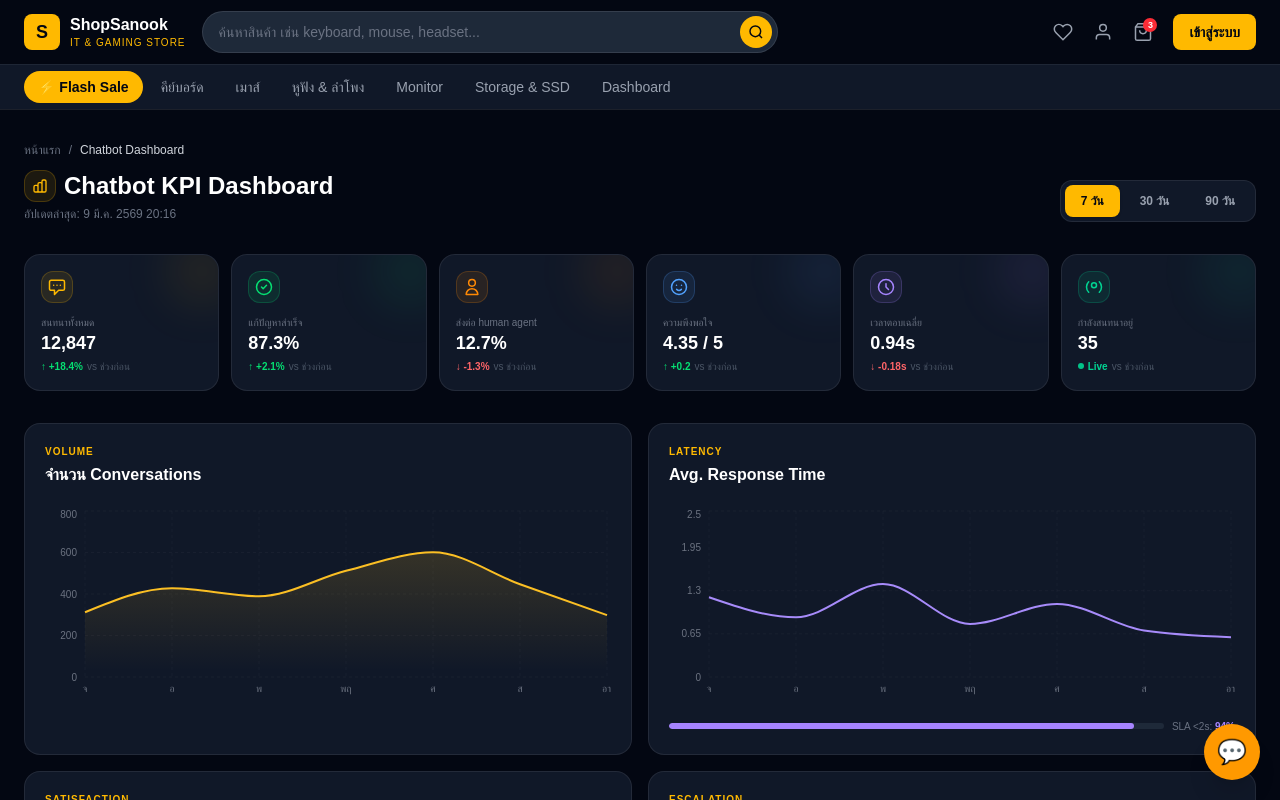
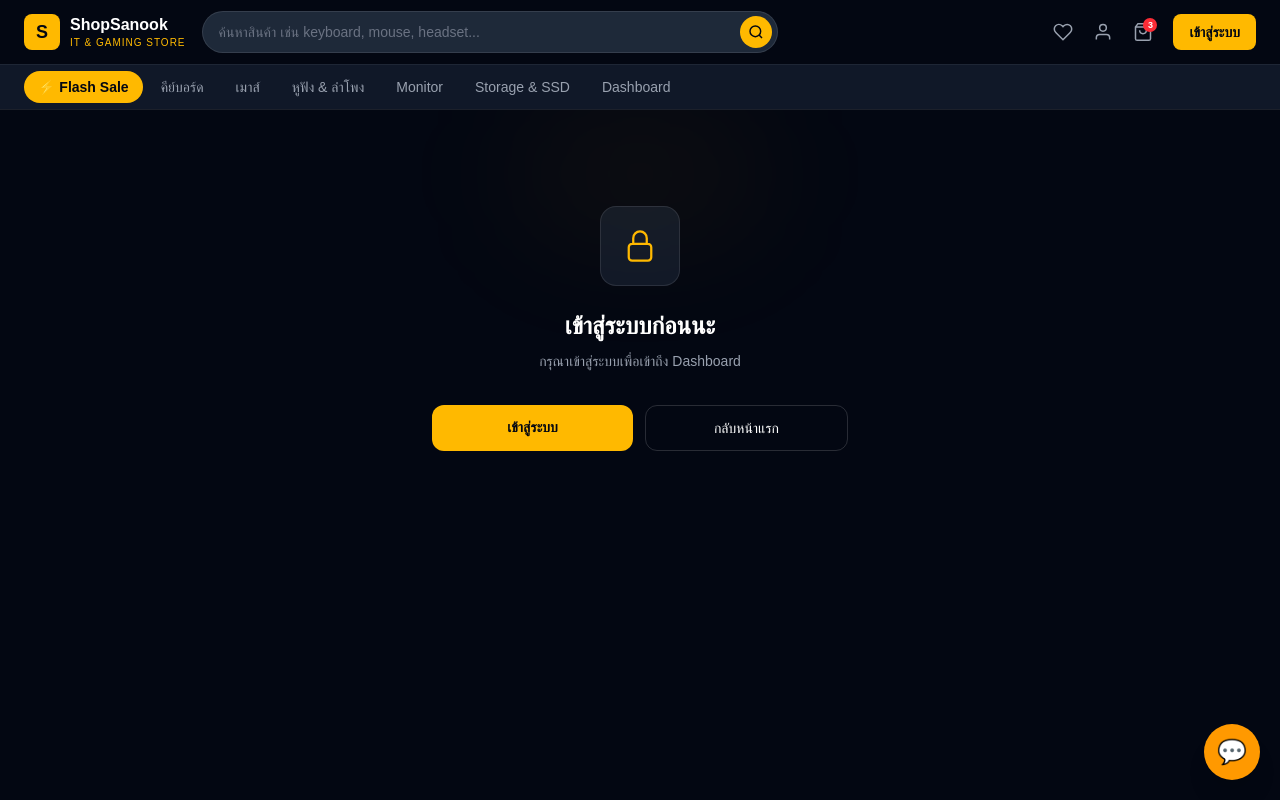
Before and after one commit to attaponMax/shop_it, a Next.js app: page /dashboard in a window 1280 px wide. Shown: the top 800 px of the page. Built offline with nearby package versions, Linux system fonts and the light colour scheme.

Commit message:
update dashboard

```diff
--- a/app/dashboard/page.js
+++ b/app/dashboard/page.js
@@ -197,8 +197,86 @@ function SectionHeader({ label, title }) {
   );
 }
 
+// ─── Mock Auth ────────────────────────────────────────────────
+// เปลี่ยนเป็น true เพื่อจำลอง login / false เพื่อทดสอบ redirect
+const MOCK_IS_LOGGED_IN = false;
+const MOCK_USER = { name: "สมชาย ใจดี", email: "somchai@email.com", role: "admin" };
+// เปลี่ยนเป็น false เพื่อทดสอบ user ที่ไม่ใช่ admin
+const MOCK_IS_ADMIN = MOCK_USER.role === "admin";
+
+// ─── Not Logged In Screen ─────────────────────────────────────
+function NotLoggedIn() {
+  return (
+    <div className="min-h-screen bg-gray-950 text-white">
+      <Navbar />
+      <div className="max-w-md mx-auto px-4 py-24 flex flex-col items-center text-center relative">
+        <div className="absolute top-0 left-1/2 -translate-x-1/2 w-64 h-32 bg-amber-400/5 rounded-full blur-3xl pointer-events-none" />
+        <div className="w-20 h-20 rounded-2xl bg-gray-900 border border-white/10 flex items-center justify-center mb-6">
+          <svg className="w-9 h-9 text-amber-400" fill="none" stroke="currentColor" strokeWidth={1.5} viewBox="0 0 24 24">
+            <path strokeLinecap="round" strokeLinejoin="round" d="M16.5 10.5V6.75a4.5 4.5 0 10-9 0v3.75m-.75 11.25h10.5a2.25 2.25 0 002.25-2.25v-6.75a2.25 2.25 0 00-2.25-2.25H6.75a2.25 2.25 0 00-2.25 2.25v6.75a2.25 2.25 0 002.25 2.25z" />
+          </svg>
+        </div>
+        <h1 className="text-2xl font-bold text-white mb-2">เข้าสู่ระบบก่อนนะ</h1>
+        <p className="text-gray-400 text-sm mb-8 leading-relaxed">
+          กรุณาเข้าสู่ระบบเพื่อเข้าถึง Dashboard
+        </p>
+        <div className="flex flex-col sm:flex-row gap-3 w-full">
+          <a href="/login" className="flex-1 text-center bg-amber-400 hover:bg-amber-300 text-gray-950 font-bold py-3 rounded-xl text-sm transition-all hover:-translate-y-0.5 hover:shadow-[0_8px_24px_rgba(251,191,36,0.3)]">
+            เข้าสู่ระบบ
+          </a>
+          <a href="/" className="flex-1 text-center border border-white/15 hover:bg-white/5 text-white font-medium py-3 rounded-xl text-sm transition-colors">
+            กลับหน้าแรก
+          </a>
+        </div>
+      </div>
+    </div>
+  );
+}
+
+// ─── Access Denied Screen ─────────────────────────────────────
+function AccessDenied() {
+  return (
+    <div className="min-h-screen bg-gray-950 text-white">
+      <Navbar />
+      <div className="max-w-md mx-auto px-4 py-24 flex flex-col items-center text-center relative">
+        <div className="absolute top-0 left-1/2 -translate-x-1/2 w-64 h-32 bg-red-500/5 rounded-full blur-3xl pointer-events-none" />
+        <div className="w-20 h-20 rounded-2xl bg-gray-900 border border-red-500/20 flex items-center justify-center mb-6">
+          <svg className="w-9 h-9 text-red-400" fill="none" stroke="currentColor" strokeWidth={1.5} viewBox="0 0 24 24">
+            <path strokeLinecap="round" strokeLinejoin="round" d="M12 9v3.75m-9.303 3.376c-.866 1.5.217 3.374 1.948 3.374h14.71c1.73 0 2.813-1.874 1.948-3.374L13.949 3.378c-.866-1.5-3.032-1.5-3.898 0L2.697 16.126zM12 15.75h.007v.008H12v-.008z" />
+          </svg>
+        </div>
+        <span className="bg-red-500/10 border border-red-500/20 text-red-400 text-xs font-semibold px-3 py-1 rounded-full mb-4">
+          403 — Access Denied
+        </span>
+        <h1 className="text-2xl font-bold text-white mb-2">ไม่มีสิทธิ์เข้าถึง</h1>
+        <p className="text-gray-400 text-sm mb-2 leading-relaxed">
+          หน้านี้สำหรับ <span className="text-amber-400 font-semibold">Admin</span> เท่านั้น
+        </p>
+        <p className="text-gray-600 text-xs mb-8">
+          logged in as: <span className="text-gray-400">{MOCK_USER.name}</span> · role: <span className="text-gray-400">{MOCK_USER.role}</span>
+        </p>
+        <div className="flex flex-col sm:flex-row gap-3 w-full">
+          <a href="/" className="flex-1 text-center bg-amber-400 hover:bg-amber-300 text-gray-950 font-bold py-3 rounded-xl text-sm transition-all hover:-translate-y-0.5 hover:shadow-[0_8px_24px_rgba(251,191,36,0.3)]">
+            กลับหน้าแรก
+          </a>
+          <a href="/contact" className="flex-1 text-center border border-white/15 hover:bg-white/5 text-white font-medium py-3 rounded-xl text-sm transition-colors">
+            ติดต่อ Admin
+          </a>
+        </div>
+      </div>
+    </div>
+  );
+}
+
 // ─── Main Dashboard ────────────────────────────────────────────
+// Auth + Role guard — render ก่อน hooks ทำงานใน DashboardContent
 export default function ChatbotDashboard() {
+  if (!MOCK_IS_LOGGED_IN) return <NotLoggedIn />;
+  if (!MOCK_IS_ADMIN) return <AccessDenied />;
+  return <DashboardContent />;
+}
+
+function DashboardContent() {
   const [range, setRange] = useState("7 วัน");
   const [now, setNow] = useState("");
   const [activeNow, setActiveNow] = useState(34);
@@ -243,8 +321,13 @@ export default function ChatbotDashboard() {
                 </svg>
               </span>
               Chatbot KPI Dashboard
+              <span className="text-[10px] font-semibold bg-amber-400/10 border border-amber-400/20 text-amber-400 px-2 py-0.5 rounded-full ml-1">
+                Admin
+              </span>
             </h1>
-            <p className="text-gray-500 text-xs mt-1">อัปเดตล่าสุด: {now}</p>
+            <p className="text-gray-500 text-xs mt-1">
+              อัปเดตล่าสุด: {now} · {MOCK_USER.name}
+            </p>
           </div>
 
           {/* Range selector */}
```
